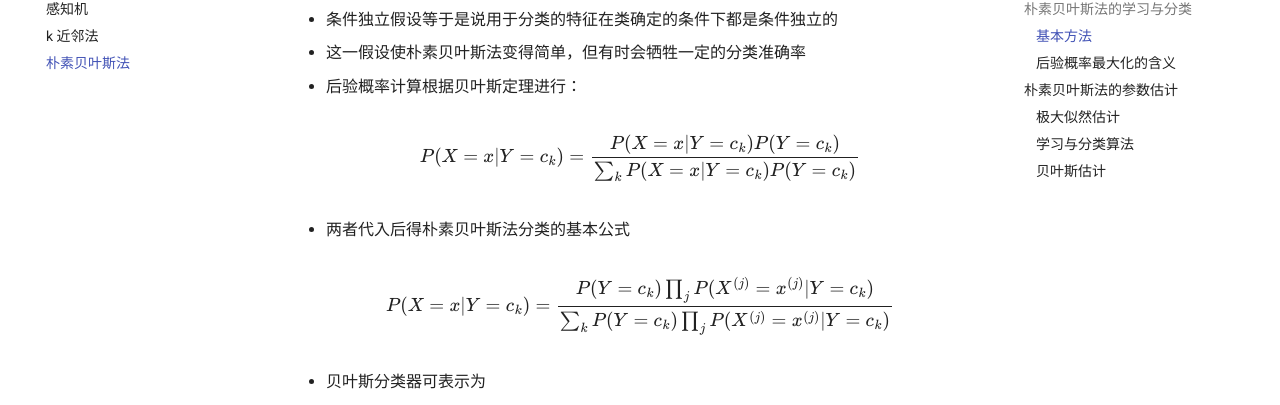
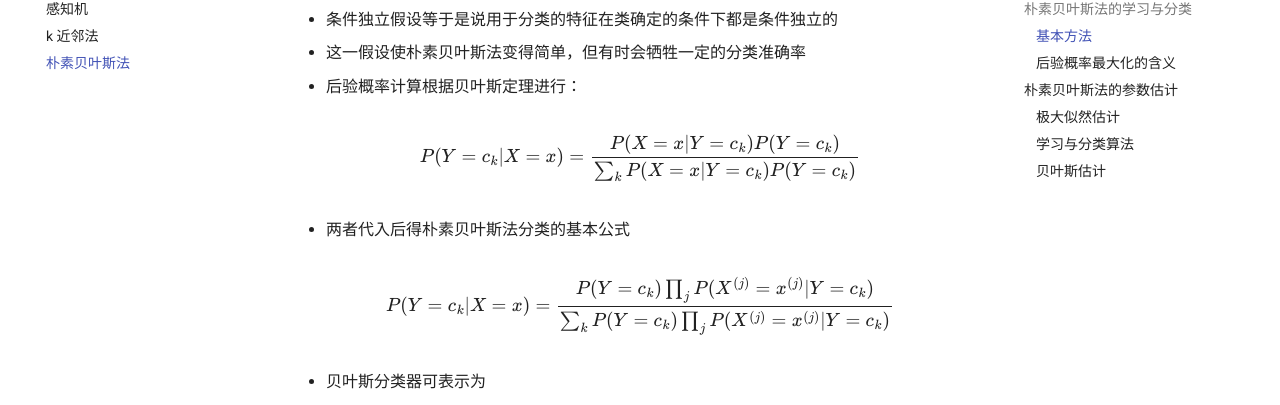
Before and after one commit to HWH-2019/SLMethods, an MkDocs documentation site: the page built from docs/part04.md, in a window 1280 px wide and 900 px high, scrolled down 541 px. Shown: the part 126-531 px from the top of the window. Built offline with MkDocs 1.6.1 and Material for MkDocs 9.7.7, drawn with Linux system fonts in a browser that asks for light colours.

```diff
--- a/docs/part04.md
+++ b/docs/part04.md
@@ -25,13 +25,13 @@ $$
 - 后验概率计算根据贝叶斯定理进行：
 
 $$
-  P(X=x|Y=c_k) = \frac{P(X = x|Y = c_k)P(Y = c_k)}{\sum_kP(X=x|Y=c_k)P(Y = c_k)}
+  P(Y=c_k|X=x) = \frac{P(X = x|Y = c_k)P(Y = c_k)}{\sum_kP(X=x|Y=c_k)P(Y = c_k)}
 $$
 
 - 两者代入后得朴素贝叶斯法分类的基本公式
 
 $$
- P(X=x|Y=c_k) = \frac{P(Y = c_k)\prod_jP(X^{(j)} = x^{(j)}|Y = c_k)}{\sum_kP(Y = c_k)\prod_jP(X^{(j)} = x^{(j)}|Y = c_k)}
+ P(Y=c_k|X=x) = \frac{P(Y = c_k)\prod_jP(X^{(j)} = x^{(j)}|Y = c_k)}{\sum_kP(Y = c_k)\prod_jP(X^{(j)} = x^{(j)}|Y = c_k)}
 $$
 
 - 贝叶斯分类器可表示为
```
